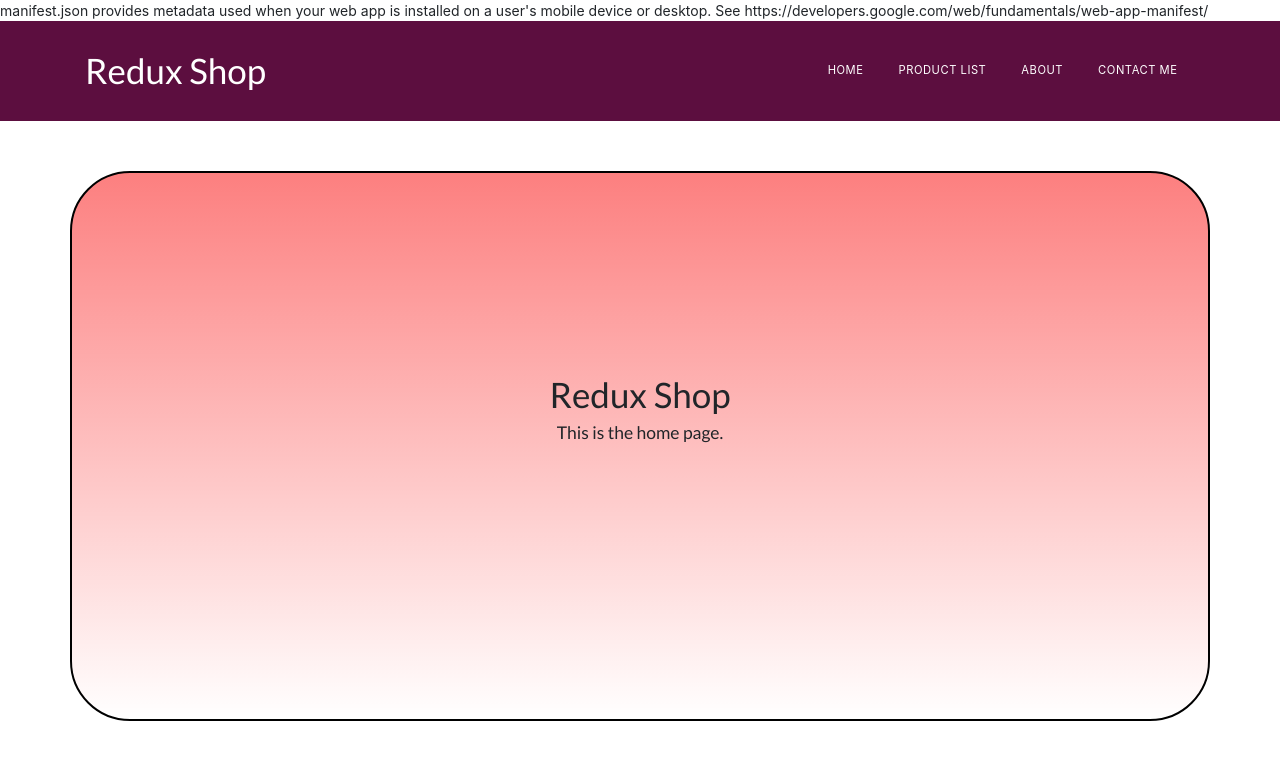
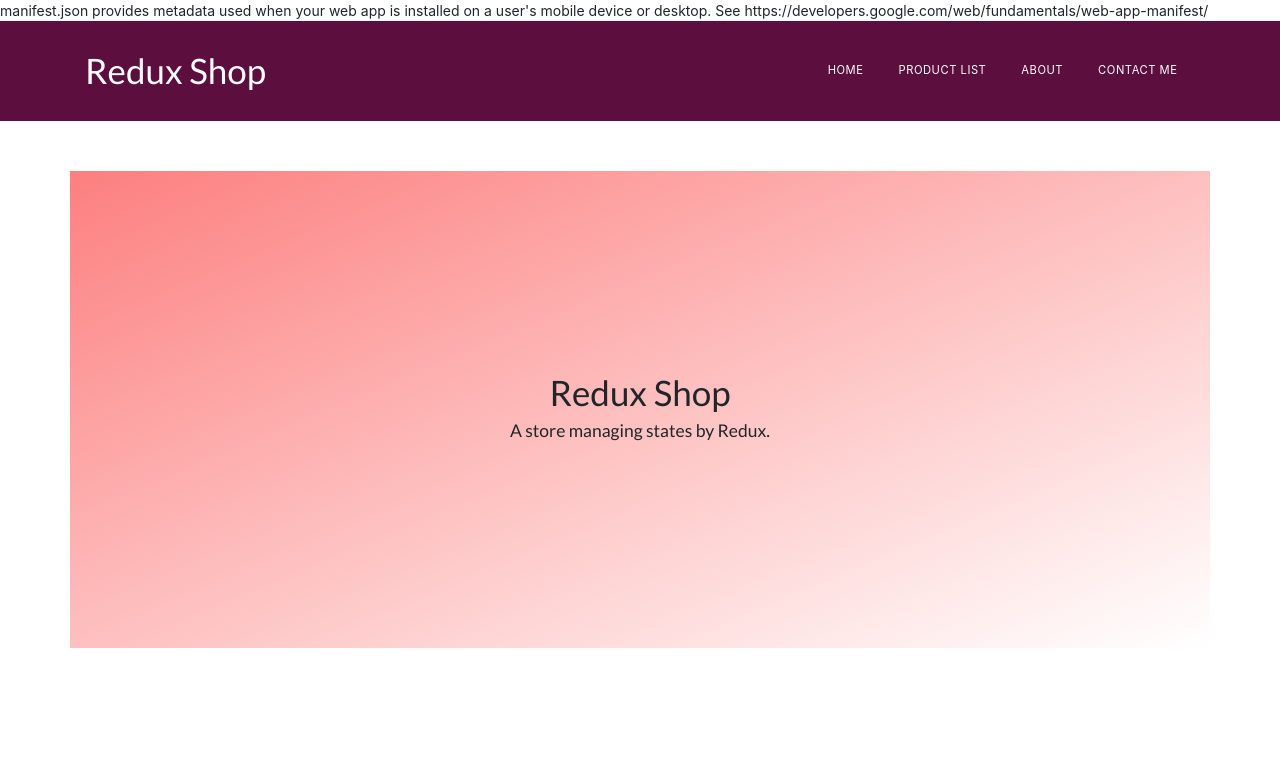
Before and after one commit to Khaliddxx/redux-ecom, a React (Create React App) app: page / in a window 1280 px wide. Shown: the top 760 px of the page. Built offline with nearby package versions, Linux system fonts and the light colour scheme.

Commit message:
Updated Amazon API call is faulty.

```diff
--- a/package.json
+++ b/package.json
@@ -7,6 +7,12 @@
   "private": true,
 
   "dependencies": {
+
+    "@fortawesome/fontawesome-svg-core": "^1.2.35",
+
+    "@fortawesome/free-solid-svg-icons": "^5.15.3",
+
+    "@fortawesome/react-fontawesome": "^0.1.14",
 
     "@testing-library/jest-dom": "^5.14.1",
 
--- a/src/Components/Product.js
+++ b/src/Components/Product.js
@@ -5,19 +5,19 @@
 const Product = () => {
   const products = useSelector((state) => state.allProducts.products);
   const renderList = products.map((product) => {
-    const { id, title, image, price, category } = product;
+    const { id, product_title, product_main_image_url, app_sale_price } =
+      product;
     return (
       <div className="four wide column" key={id}>
         <Link to={`/product/${id}`}>
           <div className="ui link cards">
             <div className="card" style={{ height: "600px" }}>
               <div className="image" style={{ content: "fit" }}>
-                <img src={image} alt={title} />
+                <img src={product_main_image_url} alt={product_title} />
               </div>
               <div className="content">
-                <div className="header">{title}</div>
-                <div className="meta price">$ {price}</div>
-                <div className="meta">{category}</div>
+                <div className="header">{product_title}</div>
+                <div className="meta price">$ {app_sale_price}</div>
               </div>
             </div>
           </div>
--- a/src/Components/ProductList.js
+++ b/src/Components/ProductList.js
@@ -9,12 +9,26 @@
   const dispatch = useDispatch();
 
   const fetchProducts = async () => {
-    const response = await axios
-      .get("https://fakestoreapi.com/products")
-      .catch((err) => {
-        console.log(err);
-      });
+    const response = await axios.get(options).catch((err) => {
+      console.log(err);
+    });
     dispatch(setProducts(response.data));
+  };
+
+  const options = {
+    method: "GET",
+    url: "https://amazon24.p.rapidapi.com/api/product",
+    params: {
+      country: "US",
+      keyword: "iphone",
+      categoryID: "aps",
+      page: "1",
+    },
+
+    headers: {
+      "x-rapidapi-key": "8ab334a608msha2bf9b0d77b8a35p14c590jsn98c0a053c6d7",
+      "x-rapidapi-host": "amazon24.p.rapidapi.com",
+    },
   };
 
   useEffect(() => {
--- a/src/Pages/Home.js
+++ b/src/Pages/Home.js
@@ -7,17 +7,17 @@
       className="container"
       style={{
         textAlign: "center",
-        border: "black solid 2px",
-        height: "550px",
+        height: "",
         margin: "auto",
         padding: "200px 0",
-        borderRadius: "60px",
+
         backgroundColor: "#541D29",
-        background: "linear-gradient(rgba(250,0,0,0.5),transparent)",
+        background:
+          "linear-gradient(to right bottom, rgba(250,0,0,0.5),transparent)",
       }}
     >
       <h1>Redux Shop</h1>
-      <h5>This is the home page.</h5>
+      <h5>A store managing states by Redux.</h5>
       <i class="fas fa-door-open"></i>
     </div>
   );
```
Also changed, not shown: 1 other file (tests, documents, lock files or other folders).
